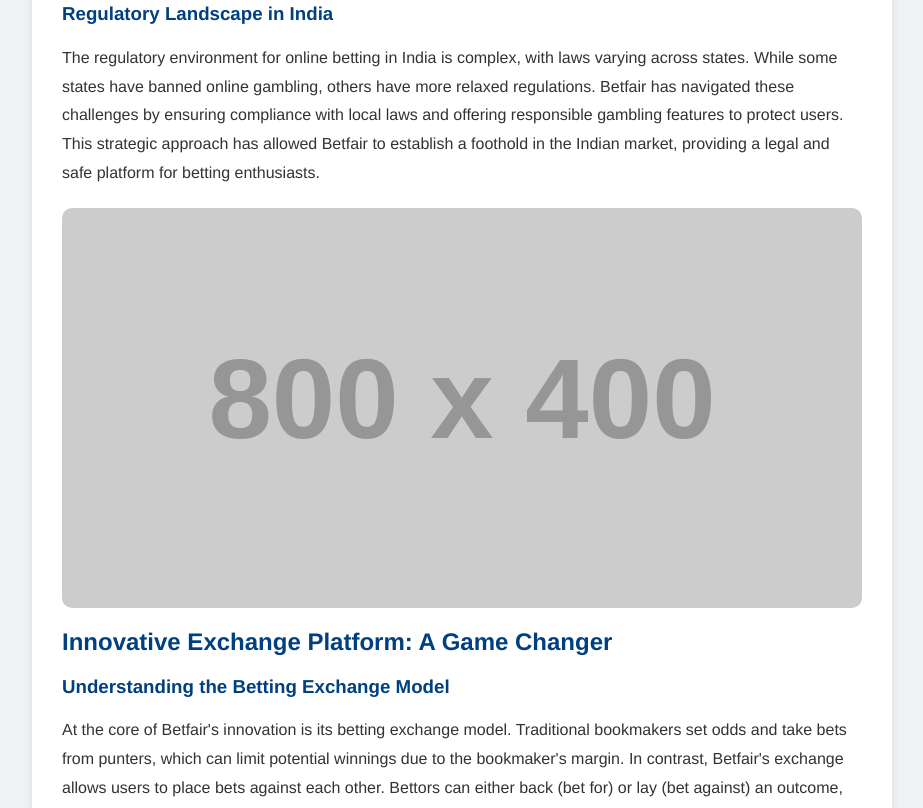
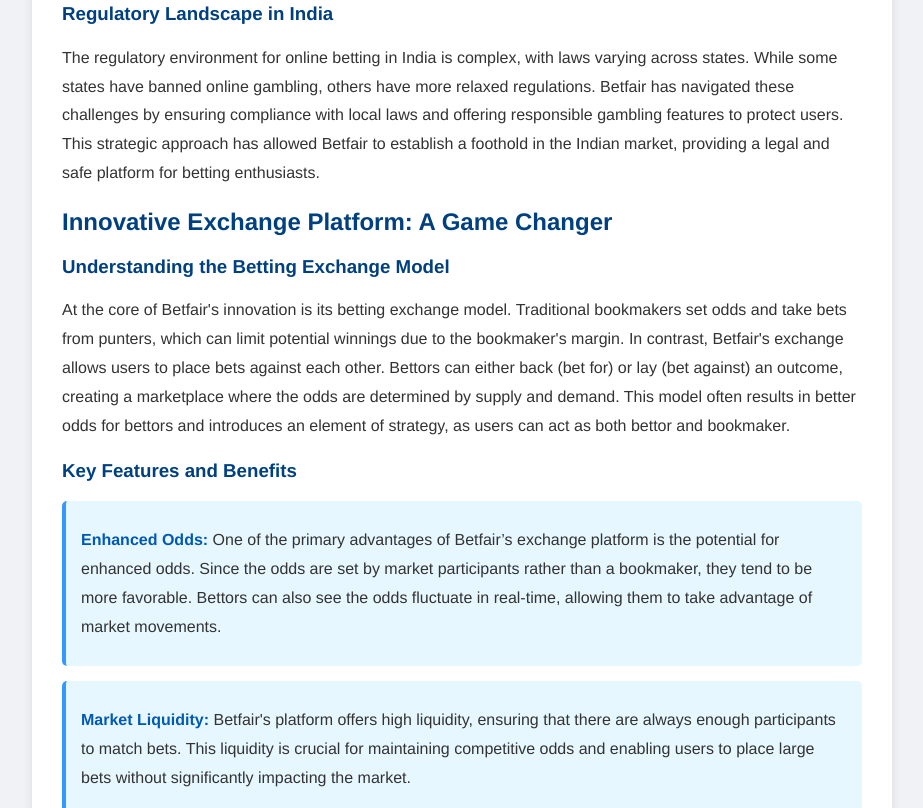
Before and after one commit to roberthinsom/bet-fair, a plain HTML site: page index.html in a window 1280 px wide. Shown: the part 650-1458 px from the top of the page, without its empty margins (178-1101 px from the left). Drawn offline with Linux system fonts and the light colour scheme; placeholder pictures from the web are drawn by us.

Commit message:
Update index.html

```diff
--- a/index.html
+++ b/index.html
@@ -89,7 +89,6 @@
             <h3>Regulatory Landscape in India</h3>
             <p>The regulatory environment for online betting in India is complex, with laws varying across states. While some states have banned online gambling, others have more relaxed regulations. Betfair has navigated these challenges by ensuring compliance with local laws and offering responsible gambling features to protect users. This strategic approach has allowed Betfair to establish a foothold in the Indian market, providing a legal and safe platform for betting enthusiasts.</p>
         </div>
-        <img src="https://via.placeholder.com/800x400" alt="Betfair India">
         <div class="section">
             <h2>Innovative Exchange Platform: A Game Changer</h2>
             <h3>Understanding the Betting Exchange Model</h3>
```
